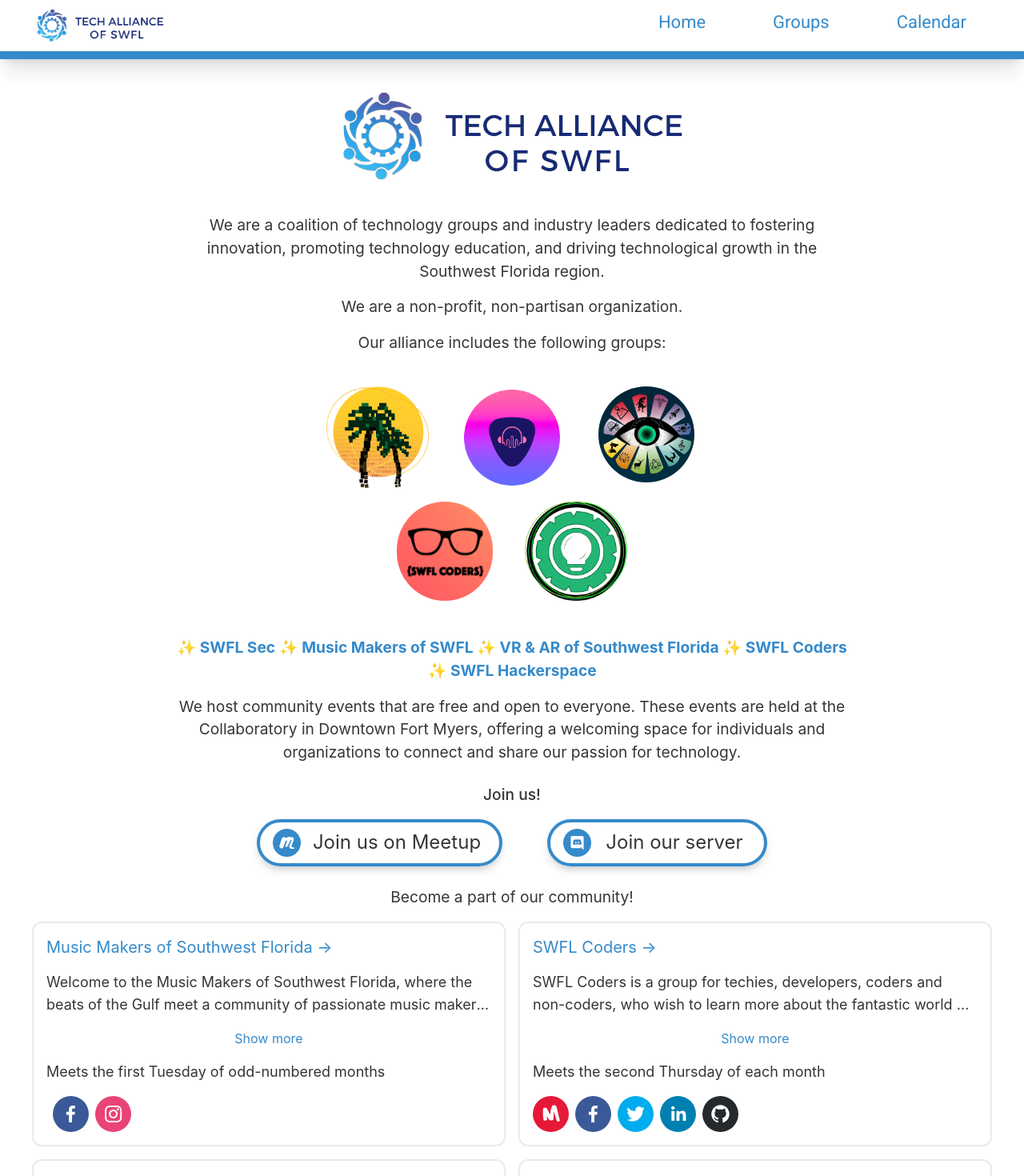
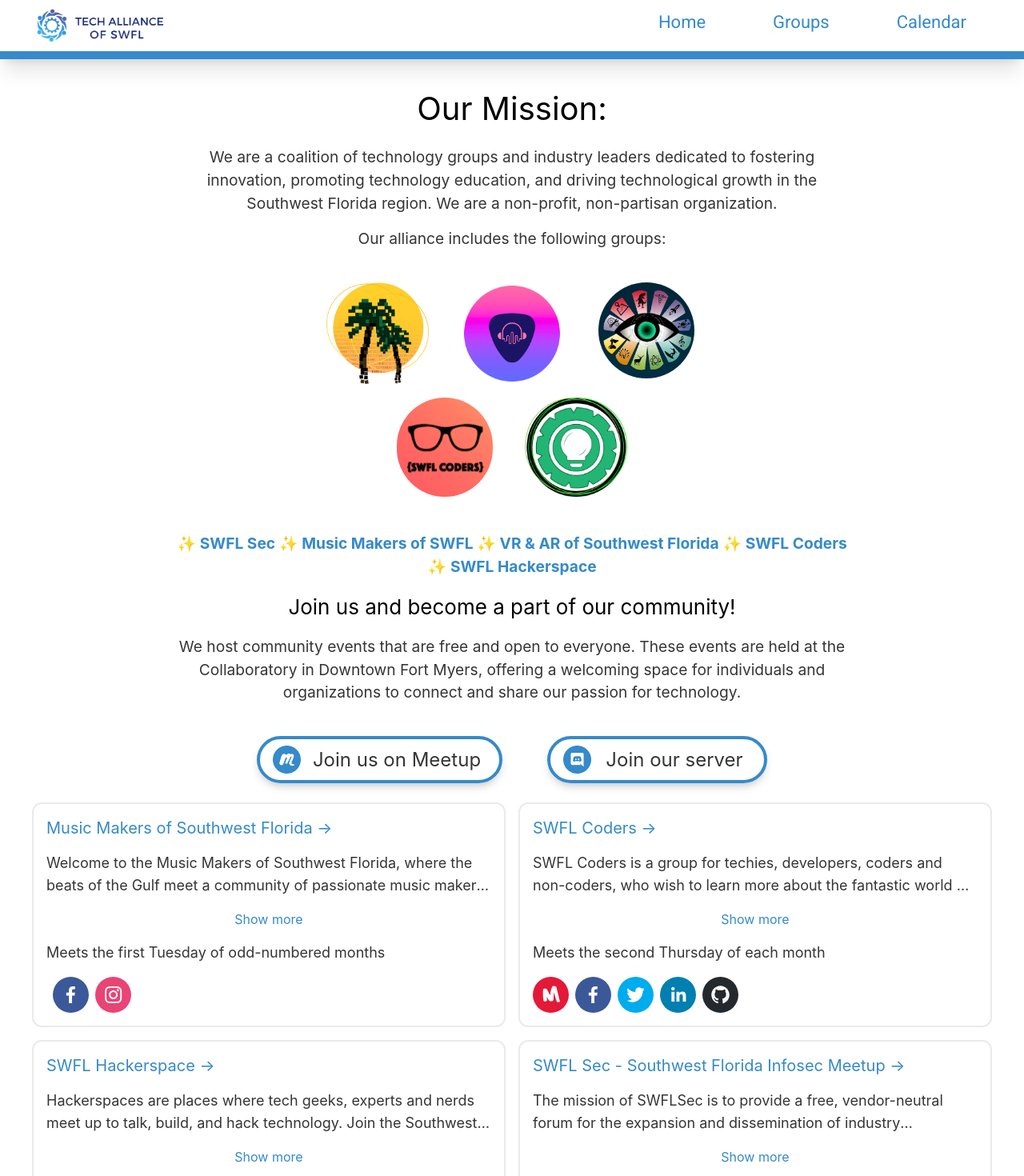
Before and after one commit to swfl-coders/tech-alliance-website, a Next.js app: page / in a window 1280 px wide. Shown: the top 1470 px of the page at 80% size. Built offline with nearby package versions, Linux system fonts and the light colour scheme.

Commit message:
Updated homepage copy and heading structure to match new Figma designs.

```diff
--- a/components/Buttons/SocialButtons.jsx
+++ b/components/Buttons/SocialButtons.jsx
@@ -7,7 +7,6 @@ export default function SocialButtons() {
     return (
         <div>
              <div className="flex flex-col justify-center p-2">
-              <p className="font-medium">Join us!</p>
               <div className="flex flex-col gap-6 justify-center items-center py-4 md:flex-row md:gap-14">
                 <a
                 target="_blank"
--- a/pages/index.js
+++ b/pages/index.js
@@ -18,13 +18,16 @@ export default function Home() {
 
       <main className={styles.main}>
         <div className={styles.about}>
-          <img src="/images/logo.png" alt="" className="mx-auto mb-8" />
+
+
+          <h1 className="font-normal mb-4 text-black" style={{ fontSize: '40px' }}>
+            Our Mission:
+          </h1>
+
           <p className="mb-4">
             We are a coalition of technology groups and industry leaders dedicated to fostering innovation, promoting
-            technology education, and driving technological growth in the Southwest Florida region.
-          </p>
-          <p className="mb-4">
-            We are a non-profit, non-partisan organization.
+            technology education, and driving technological growth in the Southwest Florida region. We are a
+            non-profit, non-partisan organization.
           </p>
           <p className="mb-4">Our alliance includes the following groups:</p>
           <Logos />
@@ -37,15 +40,19 @@ export default function Home() {
               <StaryURL title="SWFL Hackerspace" link="https://www.meetup.com/swfl-hackerspace/" />
             </b>
           </p>
+
+          <h2 className="font-normal mb-4" style={{ fontSize: '26px', color: '#000000' }}>
+            Join us and become a part of our community!
+          </h2>
+
           <p className="mb-4">
-            We host community events that are free and open to everyone. These events are held at the Collaboratory in Downtown Fort Myers, offering a welcoming space for individuals and organizations to connect and share our passion for technology.
+            We host community events that are free and open to everyone. These events are held at the Collaboratory
+            in Downtown Fort Myers, offering a welcoming space for individuals and organizations to connect and
+            share our passion for technology.
           </p>
           <SocialButtons />
           <div className="flex justify-center">
             <a target="_blank" href="https://www.meetup.com/TechAllianceSWFL/" rel="noopener noreferrer">
-              <p className="mb-4">
-                Become a part of our community!
-              </p>
             </a>
           </div>
         </div>
```
